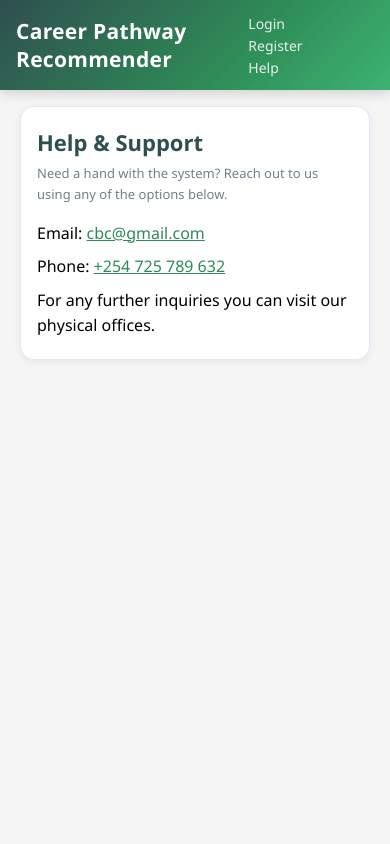
After one commit to SydMw/career-pathway-recommender, a PHP site: page /predict/help.php in a window 390 px wide. The commit adds this page. Run offline with PHP 8.4, Linux system fonts and the light colour scheme.

Commit message:
Turn Help into a real page instead of three navbar pills
Corrects the previous approach -- email, phone, and the physical
office note now live together as content on a new help.php page,
which is what "Help" links to. Removed the two stray navbar entries
that had the phone number and office note as separate clickable pills.
Verified: page renders correctly, no console errors, full
test_web_flow.py suite (15 tests) passes.

```diff
--- /dev/null
+++ b/public/help.php
@@ -0,0 +1,28 @@
+<?php require __DIR__ . '/../src/config/session.php'; ?>
+<!DOCTYPE html>
+<html lang="en">
+<head>
+    <meta charset="UTF-8">
+    <title>Help | Career Pathway Recommender</title>
+    <link rel="stylesheet" href="assets/css/style.css">
+</head>
+<body>
+<?php
+$navbar_links = [
+    ['href' => 'login.php', 'text' => 'Login'],
+    ['href' => 'register.php', 'text' => 'Register'],
+    ['href' => 'help.php', 'text' => 'Help'],
+];
+include __DIR__ . '/partials/navbar.php';
+?>
+<div class="container">
+    <div class="card">
+        <h1>Help &amp; Support</h1>
+        <p class="muted">Need a hand with the system? Reach out to us using any of the options below.</p>
+        <p style="margin-top:16px;">Email: <a href="mailto:cbc@gmail.com">cbc@gmail.com</a></p>
+        <p style="margin-top:8px;">Phone: <a href="tel:+254725789632">+254 725 789 632</a></p>
+        <p style="margin-top:8px;">For any further inquiries you can visit our physical offices.</p>
+    </div>
+</div>
+</body>
+</html>
--- a/public/index.php
+++ b/public/index.php
@@ -17,9 +17,7 @@ if (!empty($_SESSION['user_id'])) {
 $navbar_links = [
     ['href' => 'login.php', 'text' => 'Login'],
     ['href' => 'register.php', 'text' => 'Register'],
-    ['href' => 'mailto:cbc@gmail.com', 'text' => 'Help'],
-    ['href' => 'tel:+254725789632', 'text' => '+254725789632'],
-    ['href' => '#', 'text' => 'For any further inquiries you can visit our physical offices'],
+    ['href' => 'help.php', 'text' => 'Help'],
 ];
 include __DIR__ . '/partials/navbar.php';
 ?>
```
